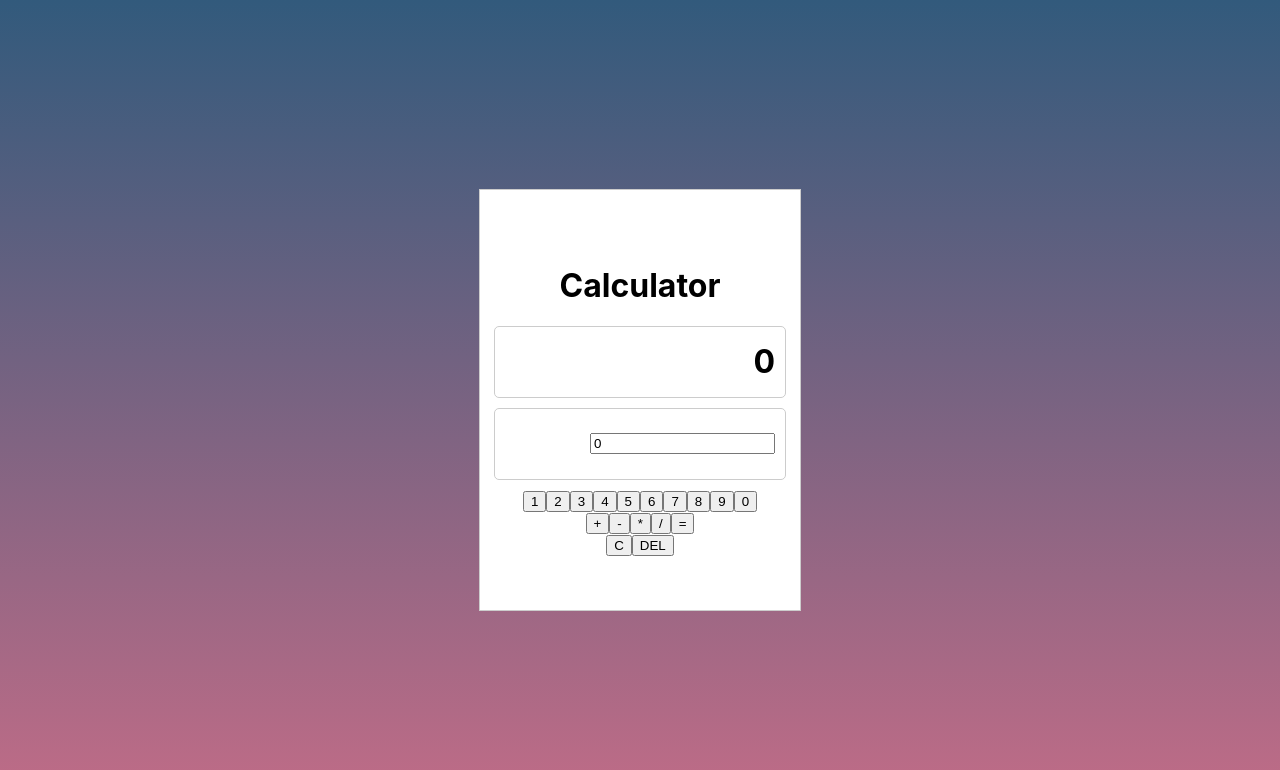
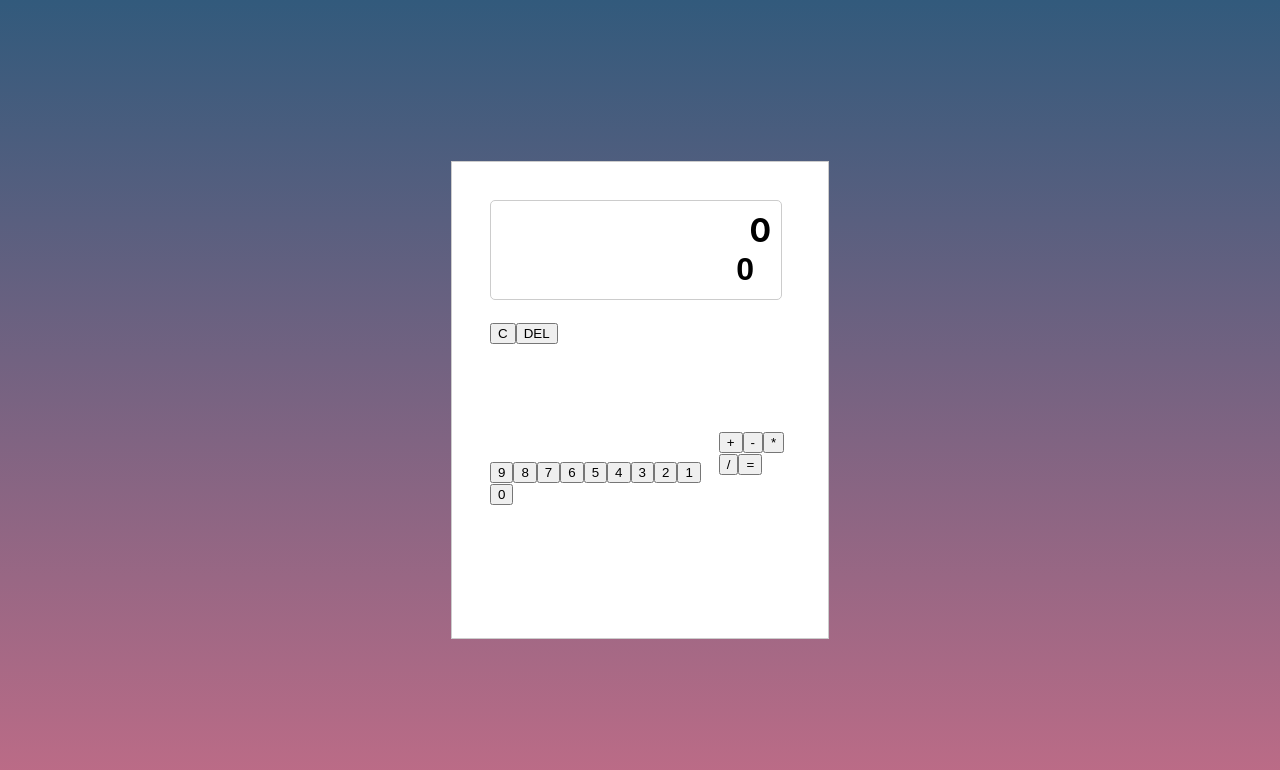
Before and after one commit to dr3nan/codetest-calculator, a React (Create React App) app in the folder calculator/: page / in a window 1280 px wide. Shown: the top 770 px of the page. Built offline with nearby package versions, Linux system fonts and the light colour scheme.

Commit message:
fix: change number rendering logic, needed to show numbers from 0 to 9, refs #102

```diff
--- a/calculator/src/app/components/calculator/Calculator.scss
+++ b/calculator/src/app/components/calculator/Calculator.scss
@@ -1,40 +1,44 @@
 .calculator {
   border: 1px solid #ccc;
-  padding: 10px;
+  padding: 38px;
   width: 300px;
   height: 400px;
-  display: flex;
-  flex-direction: column;
+  display: grid;
+  grid-template-columns: repeat(4, 1fr);
+  grid-template-rows: repeat(6, 1fr);
+  grid-column-gap: 5px;
+  grid-row-gap: 5px;
   align-items: center;
-  justify-content: center;
   background-color: #ffffff;
 
-  .display {
+  .display-input-wrapper {
+    grid-area: 1 / 1 / 2 / 5;
     width: 90%;
-    height: 70px;
     background-color: #fff;
     border: 1px solid #ccc;
     border-radius: 5px;
     display: flex;
+    flex-direction: column;
+    align-items: flex-end;
+    padding: 10px;
+    font-size: 2rem;
+    font-weight: bold;
+
+    .display {
+      width: 100%;
+      display: flex;
       align-items: center;
       justify-content: flex-end;
-    padding: 0 10px;
-    margin-bottom: 10px;
       font-size: 2rem;
       font-weight: bold;
     }
 
-  .input {
-    width: 90%;
-    height: 70px;
-    background-color: #fff;
-    border: 1px solid #ccc;
-    border-radius: 5px;
-    display: flex;
-    align-items: center;
-    justify-content: flex-end;
-    padding: 0 10px;
-    margin-bottom: 10px;
+    .number-input {
+      appearance: none;
+      border: none;
+      outline: none;
+      width: 100%;
+      text-align: right;
       font-size: 2rem;
       font-weight: bold;
 
@@ -43,5 +47,22 @@
         -webkit-appearance: none;
         margin: 0;
       }
+
+      input[type='number'] {
+        -moz-appearance: textfield;
       }
     }
+  }
+
+  .other-buttons {
+    grid-area: 2 / 1 / 3 / 4;
+  }
+
+  .operator-buttons {
+    grid-area: 2 / 4 / 7 / 5;
+  }
+
+  .number-buttons {
+    grid-area: 3 / 1 / 7 / 4;
+  }
+}
--- a/calculator/src/app/components/calculator/Calculator.tsx
+++ b/calculator/src/app/components/calculator/Calculator.tsx
@@ -66,11 +66,12 @@ const Calculator: React.FC = () => {
 
   return (
     <div className='calculator'>
-      <h1>Calculator</h1>
-      <div className='display'>{result}</div>
-      <div className='input'>
+      {/* <h1>Calculator</h1> */}
+      <div className='display-input-wrapper'>
+        <div className='display'>{result}</div>
         <input
           type='number'
+          className='number-input'
           value={numberInput}
           onChange={(event) => setNumberInput(Number(event.target.value))}
           onKeyDown={(event) => {
@@ -80,20 +81,18 @@ const Calculator: React.FC = () => {
               handleDelete();
             }
           }}
+          maxLength={10}
           onFocus={handleFocus}
         />
       </div>
+      <div className='other-buttons'>
+        <button onClick={handleClear}>C</button>
+        <button onClick={handleDelete}>DEL</button>
+      </div>
       <div className='number-buttons'>
-        <button onClick={() => handleNumberInput(1)}>1</button>
-        <button onClick={() => handleNumberInput(2)}>2</button>
-        <button onClick={() => handleNumberInput(3)}>3</button>
-        <button onClick={() => handleNumberInput(4)}>4</button>
-        <button onClick={() => handleNumberInput(5)}>5</button>
-        <button onClick={() => handleNumberInput(6)}>6</button>
-        <button onClick={() => handleNumberInput(7)}>7</button>
-        <button onClick={() => handleNumberInput(8)}>8</button>
-        <button onClick={() => handleNumberInput(9)}>9</button>
-        <button onClick={() => handleNumberInput(0)}>0</button>
+        {Array.from({ length: 10 }, (_, i: number) => (
+          <button onClick={() => handleNumberInput(9 - i)}>{9 - i}</button>
+        ))}
       </div>
       <div className='operator-buttons'>
         <button onClick={() => handleOperator('+')}>+</button>
@@ -102,10 +101,6 @@ const Calculator: React.FC = () => {
         <button onClick={() => handleOperator('/')}>/</button>
         <button onClick={handleEqual}>=</button>
       </div>
-      <div className='other-buttons'>
-        <button onClick={handleClear}>C</button>
-        <button onClick={handleDelete}>DEL</button>
-      </div>
     </div>
   )
 };
```
Lines whose indentation alone changed are shown as unchanged.
